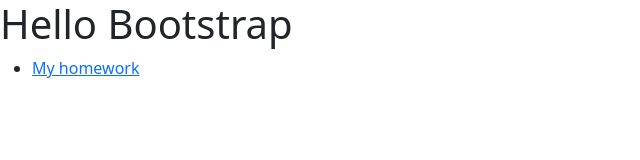
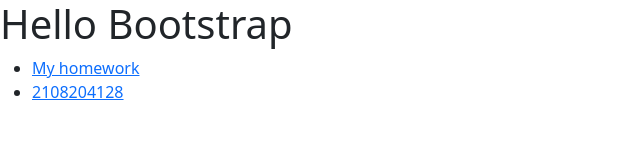
Before and after one commit to weihaolai/starter, a plain HTML site: page index.html in a window 1280 px wide. Shown: the whole page, without its empty margins (0-640 px from the left). Drawn offline with nearby package versions, Linux system fonts and the light colour scheme.

Commit message:
Update index.html

```diff
--- a/index.html
+++ b/index.html
@@ -12,6 +12,7 @@
     <h1>Hello Bootstrap</h1>
     <ul>
         <li><a href="11000.html">My homework</a></li>
+        <li><a href="2108204128.html">2108204128</a></li>
     </ul>
 
 </body>
```
